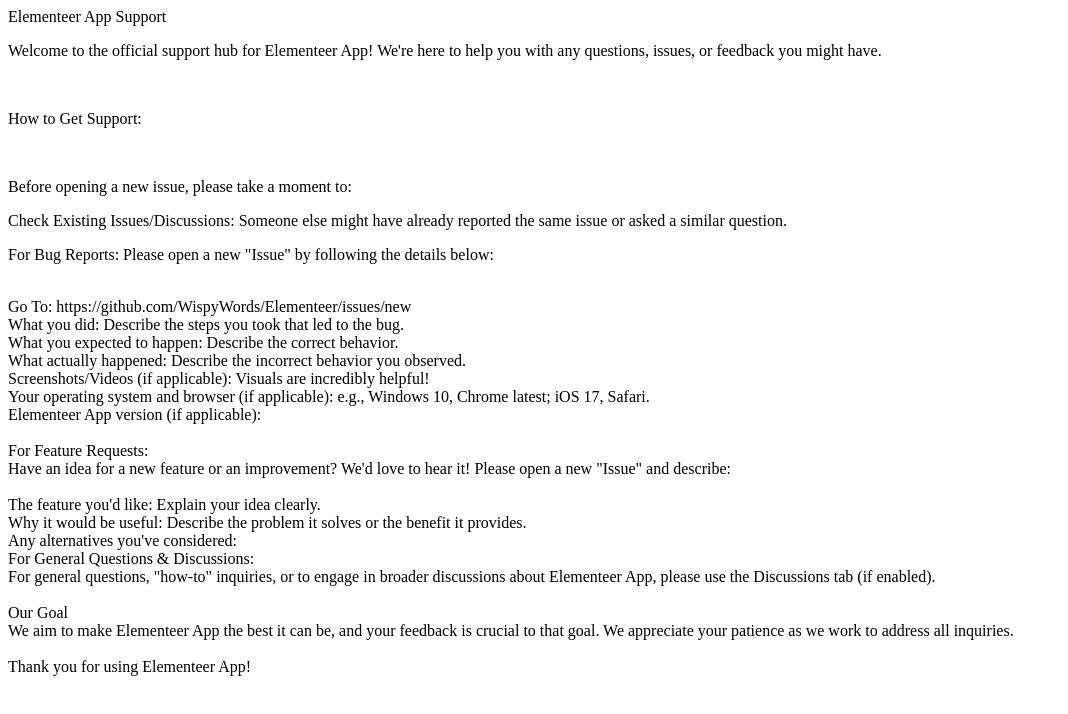
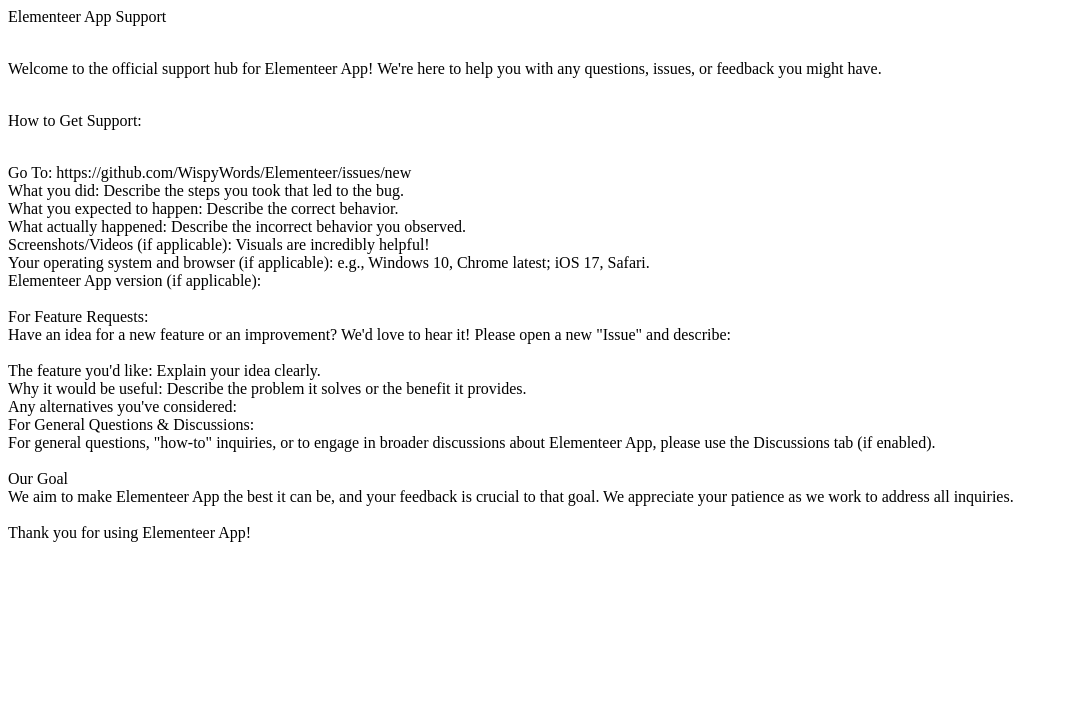
Before and after one commit to WispyWords/Elementeer-support, a plain HTML site: page index.html in a window 1280 px wide. Shown: the whole page, without its empty margins (0-1068 px from the left). Drawn offline with Linux system fonts and the light colour scheme.

Commit message:
Update index.html

```diff
--- a/index.html
+++ b/index.html
@@ -1,11 +1,7 @@
-<p>Elementeer App Support</p>
-<p>Welcome to the official support hub for Elementeer App! We're here to help you with any questions, issues, or feedback you might have. </p>
-<p><br></p>
+<p>Elementeer App Support</p><br>
+Welcome to the official support hub for Elementeer App! We're here to help you with any questions, issues, or feedback you might have.<br>
+<br>
 <p>How to Get Support:</p>
-<br>
-<p>Before opening a new issue, please take a moment to:</p>
-<p>Check Existing Issues/Discussions: Someone else might have already reported the same issue or asked a similar question.</p>
-<p>For Bug Reports: Please open a new "Issue" by following the details below:</p>
 <br>
 Go To: https://github.com/WispyWords/Elementeer/issues/new<br>
 What you did: Describe the steps you took that led to the bug.<br>
```
